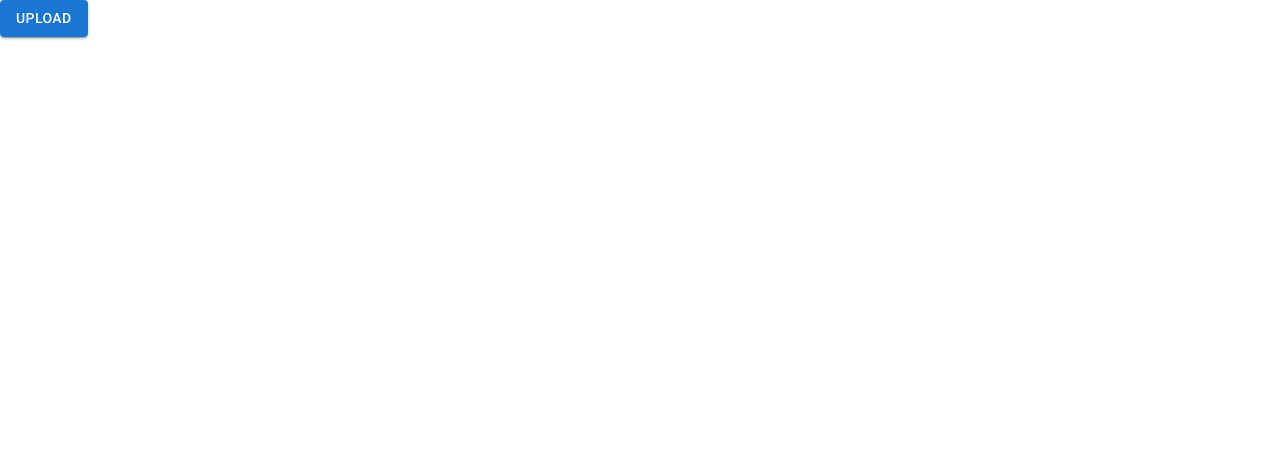
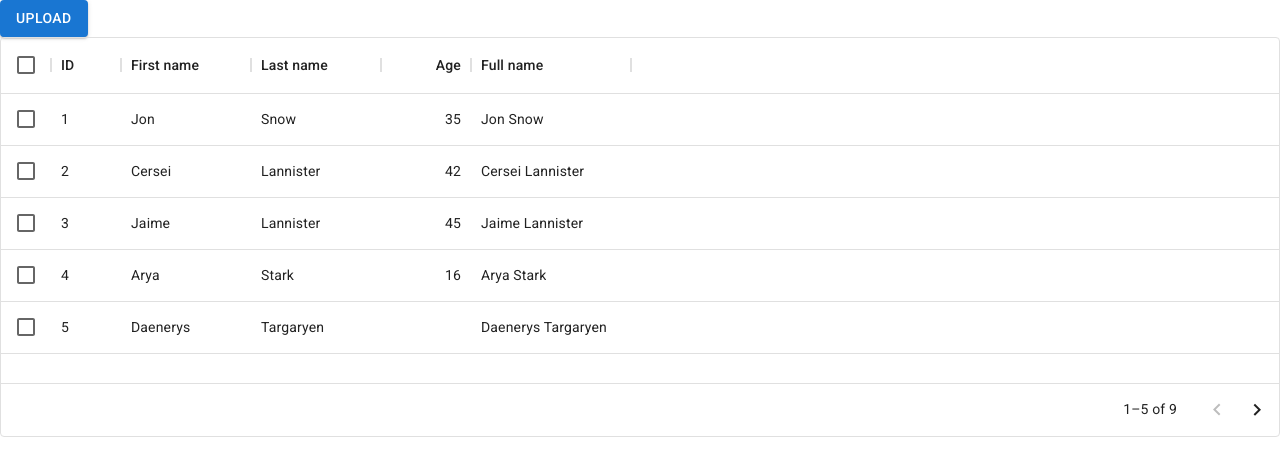
Before and after one commit to nacukisubaru/excel-parse-interface, a React (Create React App) app: page / in a window 1280 px wide. Shown: the top 476 px of the page. Built offline with nearby package versions, Linux system fonts and the light colour scheme.

Commit message:
компоненты

```diff
--- /dev/null
+++ b/src/components/Table/DataTable.js
@@ -0,0 +1,50 @@
+import { DataGrid } from "@mui/x-data-grid";
+
+const columns = [
+    { field: "id", headerName: "ID", width: 70 },
+    { field: "firstName", headerName: "First name", width: 130 },
+    { field: "lastName", headerName: "Last name", width: 130 },
+    {
+        field: "age",
+        headerName: "Age",
+        type: "number",
+        width: 90,
+    },
+    {
+        field: "fullName",
+        headerName: "Full name",
+        description: "This column has a value getter and is not sortable.",
+        sortable: false,
+        width: 160,
+        valueGetter: (params) =>
+            `${params.row.firstName || ""} ${params.row.lastName || ""}`,
+    },
+];
+
+const rows = [
+    { id: 1, lastName: "Snow", firstName: "Jon", age: 35 },
+    { id: 2, lastName: "Lannister", firstName: "Cersei", age: 42 },
+    { id: 3, lastName: "Lannister", firstName: "Jaime", age: 45 },
+    { id: 4, lastName: "Stark", firstName: "Arya", age: 16 },
+    { id: 5, lastName: "Targaryen", firstName: "Daenerys", age: null },
+    { id: 6, lastName: "Melisandre", firstName: null, age: 150 },
+    { id: 7, lastName: "Clifford", firstName: "Ferrara", age: 44 },
+    { id: 8, lastName: "Frances", firstName: "Rossini", age: 36 },
+    { id: 9, lastName: "Roxie", firstName: "Harvey", age: 65 },
+];
+
+export default function DataTable(props) {
+    let excelData = props.props.excelObj.excelData;
+    console.log(excelData);
+    return (
+        <div style={{ height: 400, width: "100%" }}>
+            <DataGrid
+                rows={rows}
+                columns={columns}
+                pageSize={5}
+                rowsPerPageOptions={[5]}
+                checkboxSelection
+            />
+        </div>
+    );
+}
--- a/src/components/containers/Upload/UploadFile.js
+++ b/src/components/containers/Upload/UploadFile.js
@@ -3,9 +3,11 @@
 import UploadButton from "../../Upload/UploadButton";
 import { setExcelData } from "../../../redux/actions/excelActions";
 import { useSelector, useDispatch } from "react-redux";
+import DataTable from "../../Table/DataTable";
 
 export default function UploadFile() {
     const dispatch = useDispatch();
+    let excelData = useSelector((state) => state.excelManager.excelData);
 
     const sendFile = async (formData) => {
         let rest = new RestApi("token");
@@ -15,8 +17,8 @@
 
     const handlerUploadFile = async (event) => {
         let file = event.target.files[0];
-        let extension = file.name.split('.').pop();
-        if(extension === "xlsx") {
+        let extension = file.name.split(".").pop();
+        if (extension === "xlsx") {
             let formData = new FormData();
             formData.append("file", file);
             let result = await sendFile(formData);
@@ -28,13 +30,25 @@
         return false;
     };
 
+    const parseExcelData = (data) => {
+        return data;
+    }
+
+    excelData = parseExcelData(excelData);
+
     const uploadObj = {
         handlerUploadFile,
+    };
+
+
+    const excelObj = {
+        excelData,
     };
 
     return (
         <div>
             <UploadButton props={{ uploadObj }}></UploadButton>
+            <DataTable props={{ excelObj }}></DataTable>
         </div>
     );
 }
--- a/src/redux/reducers/rootReducer.js
+++ b/src/redux/reducers/rootReducer.js
@@ -2,5 +2,5 @@
 import { excelReducer } from "./excelReducer";
 
 export const rootReducer = combineReducers({
-    appManager: excelReducer,
+    excelManager: excelReducer,
 });
```
Also changed, not shown: src/components/Grid/Grid.js (deleted).
